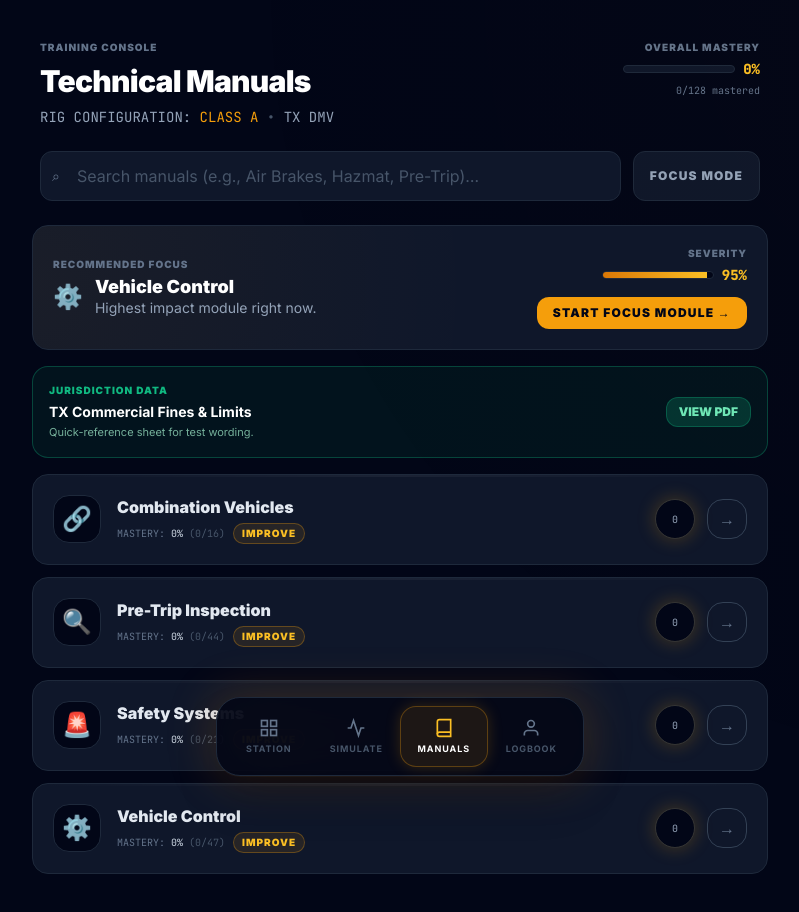
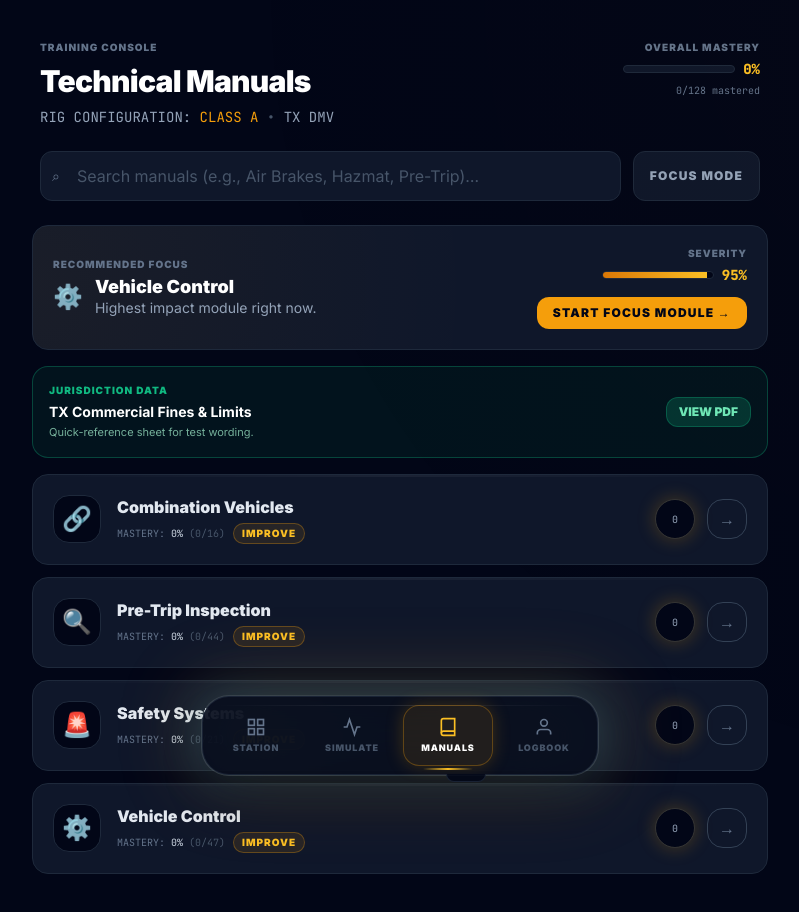
Before and after one commit to ismaelngoie/cdlpracticetest, a Next.js app: page /study in a window 1280 px wide. Shown: the top 912 px of the page, without its empty margins (240-1039 px from the left). Built offline with nearby package versions, Linux system fonts and the light colour scheme.

Commit message:
Update Dock.tsx

```diff
--- a/components/Dock.tsx
+++ b/components/Dock.tsx
@@ -1,56 +1,193 @@
 "use client";
 
-import { motion } from "framer-motion";
+import { motion, AnimatePresence } from "framer-motion";
 import Link from "next/link";
 import { usePathname } from "next/navigation";
+import { useEffect, useMemo, useState } from "react";
 
 const navItems = [
   { id: "dashboard", href: "/dashboard", label: "Station", icon: <GridIcon /> },
-  { id: "sim", href: "/simulator", label: "Simulate", icon: <PulseIcon /> }, // We will build /simulator in Part 6
+  { id: "sim", href: "/simulator", label: "Simulate", icon: <PulseIcon /> },
   { id: "study", href: "/study", label: "Manuals", icon: <BookIcon /> },
   { id: "profile", href: "/profile", label: "Logbook", icon: <UserIcon /> },
 ];
 
+function isRouteActive(pathname: string, href: string) {
+  if (href === "/") return pathname === "/";
+  if (pathname === href) return true;
+  // handle nested routes like /study/station
+  return pathname.startsWith(href + "/");
+}
+
+function safePct(n: number) {
+  if (!Number.isFinite(n)) return 0;
+  return Math.max(0, Math.min(100, Math.round(n)));
+}
+
 export default function Dock() {
   const pathname = usePathname();
+  const [mounted, setMounted] = useState(false);
+
+  // Tiny “live” telemetry you can optionally drive from localStorage.
+  // If you don't store these, the dock still looks premium.
+  const [simProgress, setSimProgress] = useState<number>(0); // % answered in active session
+  const [unreadFlags, setUnreadFlags] = useState<number>(0); // flagged questions count
+
+  useEffect(() => {
+    setMounted(true);
+
+    const readTelemetry = () => {
+      try {
+        const raw = localStorage.getItem("haul-active-session");
+        if (!raw) {
+          setSimProgress(0);
+          setUnreadFlags(0);
+          return;
+        }
+        const s = JSON.parse(raw) as {
+          answers?: Record<string, number>;
+          flags?: number[];
+          questionIds?: number[];
+        };
+
+        const total = Array.isArray(s.questionIds) ? s.questionIds.length : 0;
+        const answered = s.answers ? Object.keys(s.answers).length : 0;
+        const pct = total ? (answered / total) * 100 : 0;
+
+        setSimProgress(safePct(pct));
+        setUnreadFlags(Array.isArray(s.flags) ? s.flags.length : 0);
+      } catch {
+        setSimProgress(0);
+        setUnreadFlags(0);
+      }
+    };
+
+    readTelemetry();
+    const t = setInterval(readTelemetry, 1200);
+    return () => clearInterval(t);
+  }, []);
+
+  const activeIdx = useMemo(() => {
+    const idx = navItems.findIndex((x) => isRouteActive(pathname, x.href));
+    return idx >= 0 ? idx : 0;
+  }, [pathname]);
 
   return (
-    <div className="fixed bottom-6 left-1/2 -translate-x-1/2 z-50 w-full px-4 max-w-[400px]">
+    <div className="fixed bottom-6 left-1/2 -translate-x-1/2 z-50 w-full px-4 max-w-[430px]">
       <div className="relative">
+        {/* Ambient glow + glass */}
+        <div className="absolute -inset-2 rounded-[28px] blur-2xl opacity-25 bg-amber-600" />
+        <div className="absolute -inset-1 rounded-[26px] blur-xl opacity-20 bg-sky-500" />
 
-        {/* Amber Glow */}
-        <div className="absolute -inset-1 rounded-3xl blur-xl opacity-20 bg-amber-600" />
+        {/* Outer frame */}
+        <div className="relative rounded-[28px] p-[1px] bg-gradient-to-r from-white/10 via-white/5 to-white/10 shadow-2xl">
+          <nav className="relative flex items-center justify-between gap-1.5 p-2 bg-slate-950/85 backdrop-blur-2xl border border-slate-800/80 rounded-[27px]">
+            {/* Active rail (subtle) */}
+            <div className="absolute inset-x-3 top-2 h-[1px] bg-gradient-to-r from-transparent via-white/10 to-transparent pointer-events-none" />
 
-        <nav className="relative flex items-center justify-between p-2 bg-slate-950/90 backdrop-blur-2xl border border-slate-800 rounded-3xl shadow-2xl">
-          {navItems.map((item) => {
-            const isActive = pathname === item.href;
+            {navItems.map((item, i) => {
+              const isActive = isRouteActive(pathname, item.href);
 
               return (
                 <Link
                   key={item.id}
                   href={item.href}
-                className="relative flex-1 flex flex-col items-center justify-center py-3 rounded-2xl transition-all group"
+                  aria-label={item.label}
+                  className="relative flex-1 min-w-0"
                 >
+                  <motion.div
+                    whileTap={{ scale: 0.97 }}
+                    className="relative flex flex-col items-center justify-center py-3 rounded-2xl transition-colors"
+                  >
+                    {/* Active pill */}
+                    <AnimatePresence>
                       {isActive && (
                         <motion.div
                           layoutId="dock-pill"
-                    className="absolute inset-0 rounded-2xl bg-amber-500/10 border border-amber-500/30 shadow-[0_0_15px_rgba(245,158,11,0.2)]"
-                    transition={{ type: "spring", bounce: 0.2, duration: 0.6 }}
+                          className="absolute inset-0 rounded-2xl bg-amber-500/10 border border-amber-500/30 shadow-[0_0_18px_rgba(245,158,11,0.22)]"
+                          transition={{ type: "spring", bounce: 0.22, duration: 0.6 }}
+                          initial={{ opacity: 0 }}
+                          animate={{ opacity: 1 }}
+                          exit={{ opacity: 0 }}
                         />
                       )}
+                    </AnimatePresence>
+
+                    {/* Hover sheen */}
+                    <div className="absolute inset-0 rounded-2xl opacity-0 hover:opacity-100 transition-opacity bg-gradient-to-b from-white/5 to-transparent" />
 
                     <div className="relative z-10 flex flex-col items-center gap-1">
-                  <span className={`transition-colors duration-300 ${isActive ? "text-amber-400" : "text-slate-500 group-hover:text-slate-300"}`}>
+                      <span
+                        className={`transition-colors duration-300 ${
+                          isActive ? "text-amber-400" : "text-slate-500"
+                        }`}
+                      >
                         {item.icon}
                       </span>
-                  <span className={`text-[9px] font-bold uppercase tracking-widest transition-colors duration-300 ${isActive ? "text-white" : "text-slate-600"}`}>
+
+                      <span
+                        className={`text-[9px] font-black uppercase tracking-widest transition-colors duration-300 ${
+                          isActive ? "text-white" : "text-slate-600"
+                        }`}
+                      >
                         {item.label}
                       </span>
                     </div>
+
+                    {/* Micro indicators */}
+                    {mounted && item.id === "sim" && simProgress > 0 && (
+                      <div className="absolute -top-1.5 right-2 z-20">
+                        <div className="px-1.5 py-0.5 rounded-full bg-slate-900 border border-slate-700 text-[9px] font-black text-amber-300">
+                          {simProgress}%
+                        </div>
+                      </div>
+                    )}
+
+                    {mounted && item.id === "sim" && unreadFlags > 0 && (
+                      <div className="absolute -top-1.5 left-2 z-20">
+                        <div className="w-5 h-5 rounded-full bg-amber-500 text-slate-950 flex items-center justify-center text-[10px] font-black shadow-[0_0_14px_rgba(245,158,11,0.35)]">
+                          {unreadFlags > 9 ? "9+" : unreadFlags}
+                        </div>
+                      </div>
+                    )}
+
+                    {/* Bottom progress rail under active icon */}
+                    <AnimatePresence>
+                      {isActive && (
+                        <motion.div
+                          initial={{ width: 0, opacity: 0 }}
+                          animate={{ width: "56%", opacity: 1 }}
+                          exit={{ width: 0, opacity: 0 }}
+                          transition={{ duration: 0.25 }}
+                          className="absolute -bottom-1 h-[2px] rounded-full bg-gradient-to-r from-transparent via-amber-400 to-transparent"
+                        />
+                      )}
+                    </AnimatePresence>
+                  </motion.div>
+
+                  {/* Keyboard focus ring */}
+                  <span className="sr-only">{item.label}</span>
                 </Link>
               );
             })}
+
+            {/* Active index “notch” (tiny, premium detail) */}
+            <motion.div
+              className="absolute -bottom-2 left-0 right-0 h-2 pointer-events-none"
+              initial={false}
+              animate={{ opacity: 1 }}
+            >
+              <motion.div
+                className="absolute bottom-0 h-2 w-10 left-0 rounded-b-[14px] bg-slate-950/85 border-x border-b border-slate-800/80"
+                style={{
+                  // align under active item
+                  left: `calc(${(activeIdx / (navItems.length - 1)) * 100}% - 20px)`,
+                }}
+                transition={{ type: "spring", stiffness: 160, damping: 18 }}
+              />
+            </motion.div>
           </nav>
+        </div>
       </div>
     </div>
   );
@@ -58,14 +195,35 @@ export default function Dock() {
 
 // --- Icons ---
 function GridIcon() {
-  return <svg width="20" height="20" viewBox="0 0 24 24" fill="none" stroke="currentColor" strokeWidth="2"><rect x="3" y="3" width="7" height="7" /><rect x="14" y="3" width="7" height="7" /><rect x="14" y="14" width="7" height="7" /><rect x="3" y="14" width="7" height="7" /></svg>;
+  return (
+    <svg width="20" height="20" viewBox="0 0 24 24" fill="none" stroke="currentColor" strokeWidth="2">
+      <rect x="3" y="3" width="7" height="7" />
+      <rect x="14" y="3" width="7" height="7" />
+      <rect x="14" y="14" width="7" height="7" />
+      <rect x="3" y="14" width="7" height="7" />
+    </svg>
+  );
 }
 function PulseIcon() {
-  return <svg width="20" height="20" viewBox="0 0 24 24" fill="none" stroke="currentColor" strokeWidth="2"><path d="M22 12h-4l-3 9L9 3l-3 9H2" /></svg>;
+  return (
+    <svg width="20" height="20" viewBox="0 0 24 24" fill="none" stroke="currentColor" strokeWidth="2">
+      <path d="M22 12h-4l-3 9L9 3l-3 9H2" />
+    </svg>
+  );
 }
 function BookIcon() {
-  return <svg width="20" height="20" viewBox="0 0 24 24" fill="none" stroke="currentColor" strokeWidth="2"><path d="M4 19.5A2.5 2.5 0 0 1 6.5 17H20" /><path d="M6.5 2H20v20H6.5A2.5 2.5 0 0 1 4 19.5v-15A2.5 2.5 0 0 1 6.5 2z" /></svg>;
+  return (
+    <svg width="20" height="20" viewBox="0 0 24 24" fill="none" stroke="currentColor" strokeWidth="2">
+      <path d="M4 19.5A2.5 2.5 0 0 1 6.5 17H20" />
+      <path d="M6.5 2H20v20H6.5A2.5 2.5 0 0 1 4 19.5v-15A2.5 2.5 0 0 1 6.5 2z" />
+    </svg>
+  );
 }
 function UserIcon() {
-  return <svg width="20" height="20" viewBox="0 0 24 24" fill="none" stroke="currentColor" strokeWidth="2"><path d="M20 21v-2a4 4 0 0 0-4-4H8a4 4 0 0 0-4 4v2" /><circle cx="12" cy="7" r="4" /></svg>;
+  return (
+    <svg width="20" height="20" viewBox="0 0 24 24" fill="none" stroke="currentColor" strokeWidth="2">
+      <path d="M20 21v-2a4 4 0 0 0-4-4H8a4 4 0 0 0-4 4v2" />
+      <circle cx="12" cy="7" r="4" />
+    </svg>
+  );
 }
```
Lines whose indentation alone changed are shown as unchanged.
